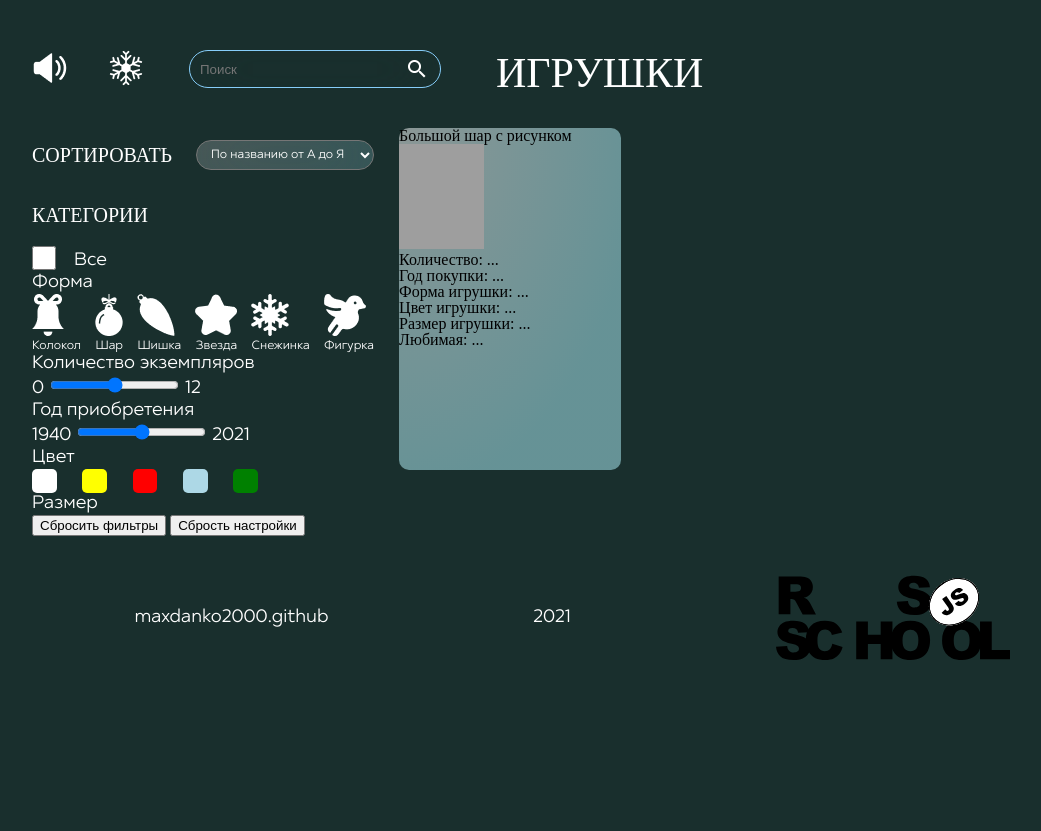
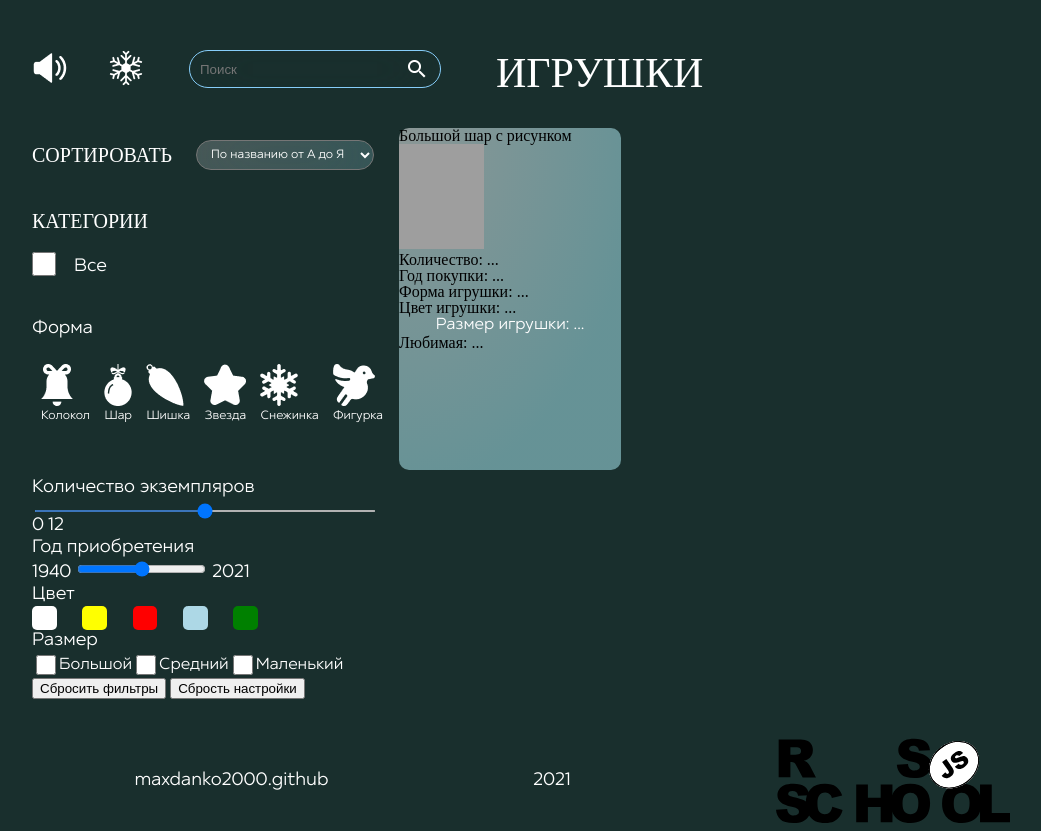
Before and after one commit to maxdanko2000/rsschool-private2021Q3, a website built with webpack: page christmas-task/html/toys.html in a window 1280 px wide. Shown: the whole page, without its empty margins (68-1109 px from the left). Before the commit the page ends 800 px from the top, so only its background shows below. Built offline with nearby package versions, Linux system fonts and the light colour scheme; grey boxes are pictures that could not be loaded; a web font is replaced by a local one.

Commit message:
fix: add css file to toys

```diff
--- a/christmas-task/css/toys.css
+++ b/christmas-task/css/toys.css
@@ -1,6 +1,6 @@
 @import url(./reset.css);
 @import url('https://fonts.googleapis.com/css2?family=Neucha&display=swap');
-@import url('/christmas-task/assets/fonts/Steppe/Web-TT/Steppe.css');
+@import url('/assets/fonts/Steppe/Web-TT/Steppe.css');
 
 
 
@@ -31,13 +31,13 @@ header {
 }
 
 .volume {
-    background: url('/christmas-task/assets/png/volume-speaker.png');
+    background: url('/assets/png/volume-speaker.png');
 }
 
 .snowflake {
     margin-left: 40px;
     background-repeat: no-repeat;
-    background: url('/christmas-task/assets/png/snowflake-header.png');
+    background: url('/assets/png/snowflake-header.png');
 }
 
 .search-toys-input {
@@ -51,7 +51,7 @@ header {
             rgba(36, 197, 219, 0) 100%);
     backdrop-filter: blur(31px);
     border-radius: 30px;
-    background: url('/christmas-task/assets/png/search-icon.png');
+    background: url('/assets/png/search-icon.png');
     background-position: 95% 50%;
     background-repeat: no-repeat;
 }
@@ -88,7 +88,7 @@ main {
 }
 
 .left-section-toys {
-    width: 446px;
+    width: 459px;
     height: auto;
     display: flex;
     flex-direction: column;
@@ -188,7 +188,7 @@ main {
 .categories-section {
     width: 100%;
     height: auto;
-    margin-top: 34px;
+    margin-top: 40px;
 }
 
 .checkbox-input {
@@ -198,7 +198,9 @@ main {
     margin-top: 20px;
 }
 
-.form-toys-section {}
+.form-toys-section {
+    margin-top: 40px;
+}
 
 .form-title-text {
     font-family: Steppe;
@@ -221,6 +223,8 @@ main {
     width: 100%;
     flex-direction: row;
     justify-content: space-between;
+    margin-left: 9px;
+    margin-top: 24px;
 }
 
 .form-toy-name {
@@ -236,6 +240,10 @@ main {
     color: #FFFFFF;
 }
 
+.year-count-section {
+    margin-top: 54px;
+}
+
 .count-toys-title {
     font-family: Steppe;
     font-style: normal;
@@ -248,6 +256,13 @@ main {
 
     color: #FFFFFF;
 }
+
+.count-toys-input {
+
+    width: 100%;
+    height: 2px;
+}
+
 
 .color-btn-list {
     display: flex;
@@ -317,9 +332,35 @@ main {
 
 .toy-img {}
 
+.size-checkboxes {
+    display: flex;
+    align-items: center;
+}
+
 .img-of-toy {
     width: 85px;
     height: 105px;
+}
+
+.inputs-check {
+    width: 20px;
+    height: 20px;
+    background: radial-gradient(118.88% 606.86% at 0% 0%, rgba(255, 255, 255, 0.2) 0%, rgba(157, 243, 255, 0.2) 100%);
+    backdrop-filter: blur(31px);
+    border-radius: 5px;
+}
+
+.toy-size-text {
+
+    font-family: Steppe;
+    font-style: normal;
+    font-weight: normal;
+    font-size: 16px;
+    line-height: 19px;
+    text-align: center;
+
+    color: #FFFFFF;
+
 }
 
 footer {
--- a/christmas-task/html/toys.html
+++ b/christmas-task/html/toys.html
@@ -5,7 +5,7 @@
     <meta http-equiv="X-UA-Compatible" content="IE=edge" />
     <meta name="viewport" content="width=device-width, initial-scale=1.0" />
     <title>Toys</title>
-    <link rel="stylesheet" href="/christmas-task/css/toys.css" />
+    <link rel="stylesheet" href="/css/toys.css" />
   </head>
   <body>
     <div class="wrapper">
@@ -62,7 +62,7 @@
                 <div class="form-toy">
                   <img
                     class="form-toy-img"
-                    src="/christmas-task/assets/png/bell.png"
+                    src="/assets/png/bell.png"
                     alt="bell image"
                   />
                   <figcaption class="form-toy-name">Колокол</figcaption>
@@ -70,7 +70,7 @@
                 <div class="form-toy">
                   <img
                     class="form-toy-img"
-                    src="/christmas-task/assets/png/ball.png"
+                    src="/assets/png/ball.png"
                     alt="ball image"
                   />
                   <figcaption class="form-toy-name">Шар</figcaption>
@@ -78,7 +78,7 @@
                 <div class="form-toy">
                   <img
                     class="form-toy-img"
-                    src="/christmas-task/assets/png/pine.png"
+                    src="/assets/png/pine.png"
                     alt="pine image"
                   />
                   <figcaption class="form-toy-name">Шишка</figcaption>
@@ -86,7 +86,7 @@
                 <div class="form-toy">
                   <img
                     class="form-toy-img"
-                    src="/christmas-task/assets/png/star.png"
+                    src="/assets/png/star.png"
                     alt="star image"
                   />
                   <figcaption class="form-toy-name">Звезда</figcaption>
@@ -94,7 +94,7 @@
                 <div class="form-toy">
                   <img
                     class="form-toy-img"
-                    src="/christmas-task/assets/png/snowflake-sort.png"
+                    src="/assets/png/snowflake-sort.png"
                     alt="snowflake image"
                   />
                   <figcaption class="form-toy-name">Снежинка</figcaption>
@@ -102,7 +102,7 @@
                 <div class="form-toy">
                   <img
                     class="form-toy-img"
-                    src="/christmas-task/assets/png/bird_toy.png"
+                    src="/assets/png/bird_toy.png"
                     alt="figure image"
                   />
                   <figcaption class="form-toy-name">Фигурка</figcaption>
@@ -112,8 +112,8 @@
             <div class="year-count-section">
               <div class="count-toys">
                 <p class="count-toys-title">Количество экземпляров</p>
+                <input class="count-toys-input" type="range" min="0" max="12" />
                 <label class="count-toys-title" for="">0</label>
-                <input class="count-toys-input" type="range" min="0" max="12" />
                 <label class="count-toys-title" for="">12</label>
               </div>
               <div class="year-toys">
@@ -135,6 +135,14 @@
             </div>
             <div class="size-section">
               <p class="count-toys-title">Размер</p>
+              <div class="size-checkboxes">
+                <input class="inputs-check large-input" type="checkbox" />
+                <label class="toy-size-text" for="">Большой</label>
+                <input class="inputs-check middle-input" type="checkbox" />
+                <label class="toy-size-text" for="">Средний</label>
+                <input class="inputs-check small-input" type="checkbox" />
+                <label class="toy-size-text" for="">Маленький</label>
+              </div>
             </div>
             <div class="favorites-section"></div>
             <div class="reset-btns">
```
